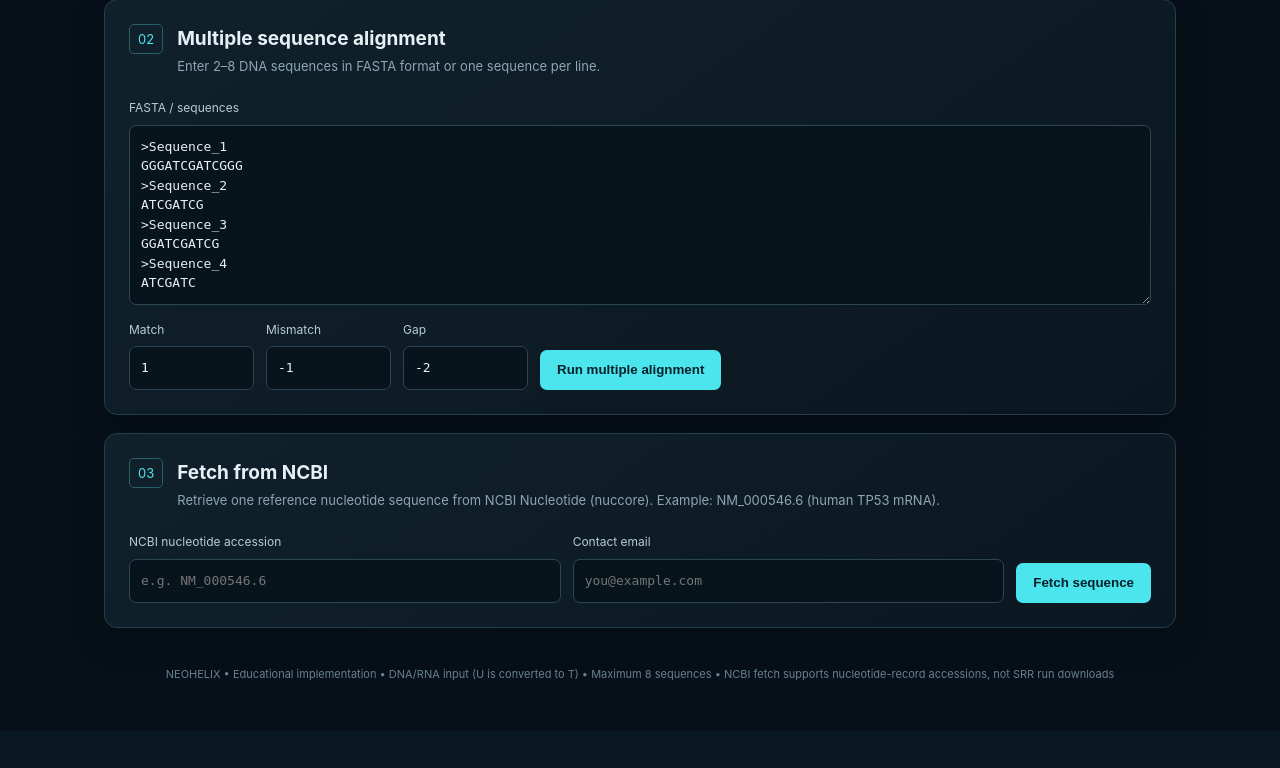
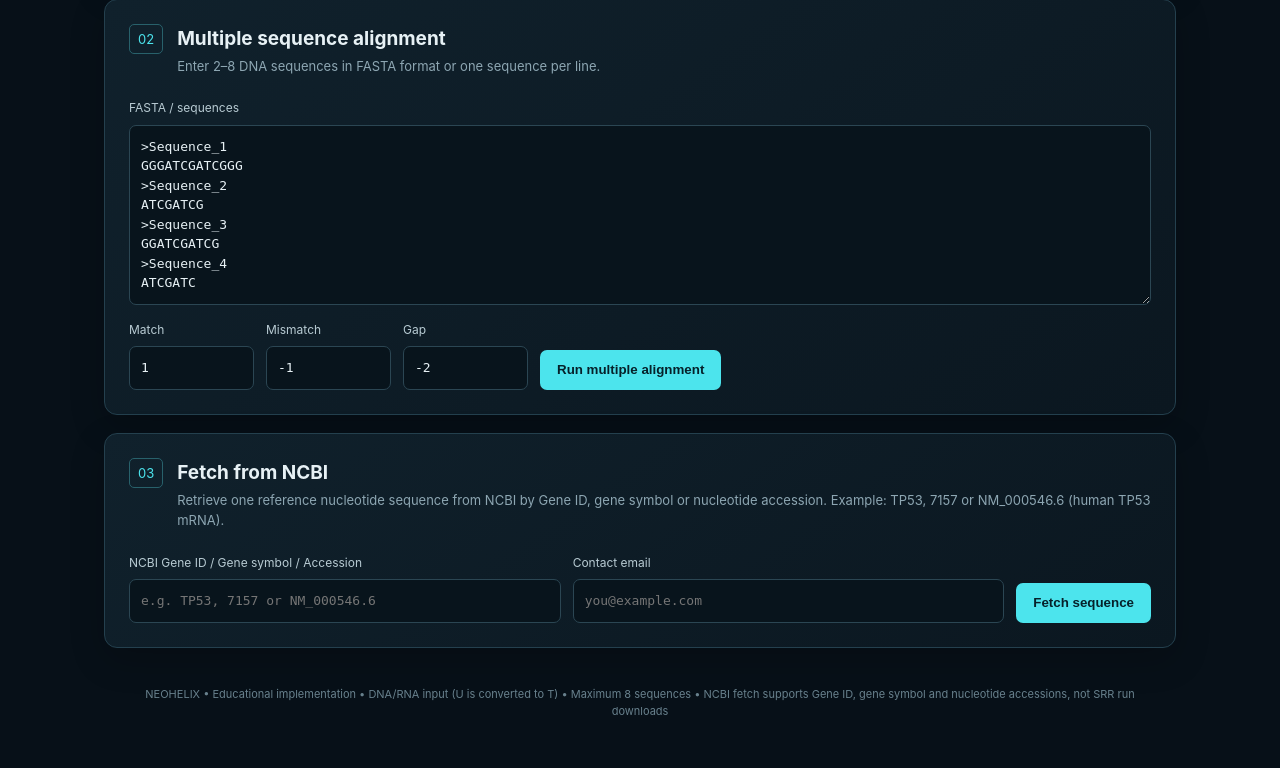
Before and after one commit to ayushi-m-07/NEOHELIX-MSA-Visualizer, a Flask app: page / in a window 1280 px wide. Shown: the part 732-1500 px from the top of the page. Before the commit the page ends 1412 px from the top, so only its background shows below. Run offline with Flask 3, Linux system fonts and the light colour scheme.

Commit message:
Update NCBI fetch instructions and footer text

```diff
--- a/templates/index.html
+++ b/templates/index.html
@@ -50,15 +50,15 @@ ATCGATC</textarea></label>
     </section>
 
     <section class="panel">
-      <div class="section-title"><span class="number">03</span><div><h2>Fetch from NCBI</h2><p>Retrieve one reference nucleotide sequence from NCBI Nucleotide (nuccore). Example: NM_000546.6 (human TP53 mRNA).</p></div></div>
-      <div class="controls ncbi">
-        <label>NCBI nucleotide accession<input id="accession" placeholder="e.g. NM_000546.6"></label>
+            <div class="section-title"><span class="number">03</span><div><h2>Fetch from NCBI</h2><p>Retrieve one reference nucleotide sequence from NCBI by Gene ID, gene symbol or nucleotide accession. Example: TP53, 7157 or NM_000546.6 (human TP53 mRNA).</p></div></div>
+     <div class="controls ncbi">
+                <label>NCBI Gene ID / Gene symbol / Accession<input id="accession" placeholder="e.g. TP53, 7157 or NM_000546.6"></label>
         <label>Contact email<input id="email" type="email" placeholder="you@example.com"></label>
         <button id="ncbiButton">Fetch sequence</button>
       </div>
       <div id="ncbiResult" class="result hidden"></div>
     </section>
-    <footer>NEOHELIX • Educational implementation • DNA/RNA input (U is converted to T) • Maximum 8 sequences • NCBI fetch supports nucleotide-record accessions, not SRR run downloads</footer>
+        <footer>NEOHELIX • Educational implementation • DNA/RNA input (U is converted to T) • Maximum 8 sequences • NCBI fetch supports Gene ID, gene symbol and nucleotide accessions, not SRR run downloads</footer>
   </main>
   <script src="{{ url_for('static', filename='msa_grid.js') }}"></script>
   <script src="{{ url_for('static', filename='msa_tree.js') }}"></script>
```
